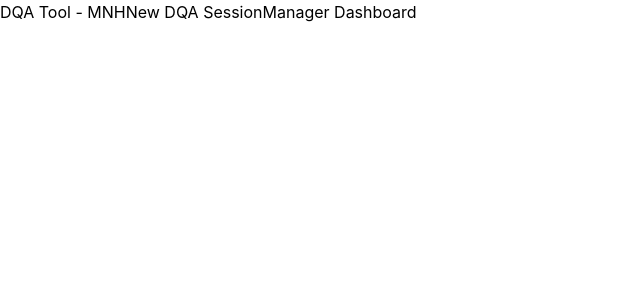
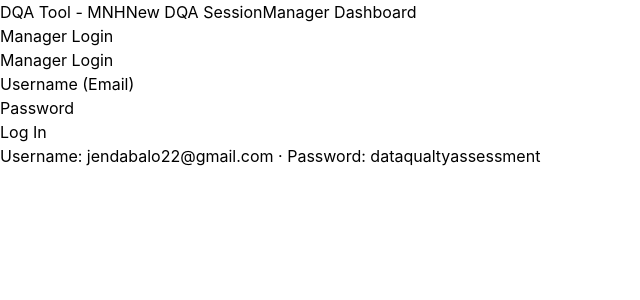
Before and after one commit to Isaac25-lgtm/UCMB-DQA, a React (Vite) app in the folder frontend/: page /login in a window 1280 px wide. Shown: the top 300 px of the page, without its empty margins (0-640 px from the left). Built offline with nearby package versions, Linux system fonts and the light colour scheme; no server answers.

Commit message:
Add manager login and set New DQA Session as landing page

```diff
--- a/frontend/src/App.tsx
+++ b/frontend/src/App.tsx
@@ -2,6 +2,7 @@ import { BrowserRouter, Routes, Route, Link } from 'react-router-dom'
 import NewDqaSessionPage from './pages/NewDqaSessionPage'
 import SessionDetailPage from './pages/SessionDetailPage'
 import ManagerDashboardPage from './pages/ManagerDashboardPage'
+import LoginPage from './pages/LoginPage'
 
 function App() {
   return (
@@ -10,10 +11,11 @@ function App() {
         <Navbar />
         <div className="container mx-auto px-4 py-8">
           <Routes>
-            <Route path="/" element={<ManagerDashboardPage />} />
+            <Route path="/" element={<NewDqaSessionPage />} />
             <Route path="/new-session" element={<NewDqaSessionPage />} />
             <Route path="/session/:id" element={<SessionDetailPage />} />
             <Route path="/dashboard" element={<ManagerDashboardPage />} />
+            <Route path="/login" element={<LoginPage />} />
           </Routes>
         </div>
       </div>
@@ -37,6 +39,11 @@ function Navbar() {
               Manager Dashboard
             </Link>
           </div>
+          <div className="flex items-center space-x-4">
+            <Link to="/login" className="text-sm hover:text-blue-200 transition">
+              Manager Login
+            </Link>
+          </div>
         </div>
       </div>
     </nav>
--- /dev/null
+++ b/frontend/src/pages/LoginPage.tsx
@@ -0,0 +1,83 @@
+import { useState, useEffect } from 'react'
+import { useNavigate } from 'react-router-dom'
+
+const MANAGER_EMAIL = 'jendabalo22@gmail.com'
+const MANAGER_PASSWORD = 'dataqualtyassessment'
+
+export default function LoginPage() {
+  const navigate = useNavigate()
+  const [email, setEmail] = useState('')
+  const [password, setPassword] = useState('')
+  const [error, setError] = useState<string | null>(null)
+
+  useEffect(() => {
+    // If already logged in, go straight to dashboard
+    const isLoggedIn = localStorage.getItem('managerAuth') === 'true'
+    if (isLoggedIn) {
+      navigate('/dashboard', { replace: true })
+    }
+  }, [navigate])
+
+  const handleSubmit = (e: React.FormEvent) => {
+    e.preventDefault()
+    setError(null)
+
+    if (email === MANAGER_EMAIL && password === MANAGER_PASSWORD) {
+      localStorage.setItem('managerAuth', 'true')
+      navigate('/dashboard', { replace: true })
+    } else {
+      setError('Invalid username or password')
+    }
+  }
+
+  return (
+    <div className="max-w-md mx-auto">
+      <h1 className="text-3xl font-bold mb-6 text-center">Manager Login</h1>
+
+      <form onSubmit={handleSubmit} className="bg-white p-6 rounded-lg shadow space-y-4">
+        <div>
+          <label className="block text-sm font-medium text-gray-700 mb-1">
+            Username (Email)
+          </label>
+          <input
+            type="email"
+            value={email}
+            onChange={(e) => setEmail(e.target.value)}
+            className="w-full px-3 py-2 border border-gray-300 rounded-md focus:outline-none focus:ring-2 focus:ring-blue-500"
+            required
+          />
+        </div>
+
+        <div>
+          <label className="block text-sm font-medium text-gray-700 mb-1">
+            Password
+          </label>
+          <input
+            type="password"
+            value={password}
+            onChange={(e) => setPassword(e.target.value)}
+            className="w-full px-3 py-2 border border-gray-300 rounded-md focus:outline-none focus:ring-2 focus:ring-blue-500"
+            required
+          />
+        </div>
+
+        {error && (
+          <div className="bg-red-100 border border-red-400 text-red-700 px-4 py-2 rounded text-sm">
+            {error}
+          </div>
+        )}
+
+        <button
+          type="submit"
+          className="w-full px-4 py-2 bg-blue-600 text-white rounded-md hover:bg-blue-700 focus:outline-none focus:ring-2 focus:ring-blue-500"
+        >
+          Log In
+        </button>
+
+        <p className="mt-2 text-xs text-gray-500 text-center">
+          Username: {MANAGER_EMAIL} · Password: {MANAGER_PASSWORD}
+        </p>
+      </form>
+    </div>
+  )
+}
--- a/frontend/src/pages/ManagerDashboardPage.tsx
+++ b/frontend/src/pages/ManagerDashboardPage.tsx
@@ -17,6 +17,13 @@ export default function ManagerDashboardPage() {
   const fileInputRef = useRef<HTMLInputElement>(null)
 
   useEffect(() => {
+    // Simple front-end guard to require manager login
+    const isLoggedIn = localStorage.getItem('managerAuth') === 'true'
+    if (!isLoggedIn) {
+      navigate('/login', { replace: true })
+      return
+    }
+
     loadSessions()
     loadStats()
     loadTeams()
```
